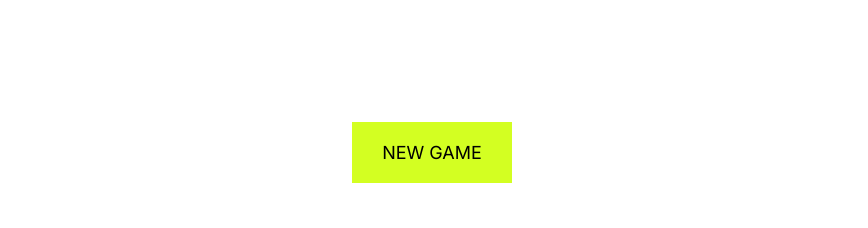
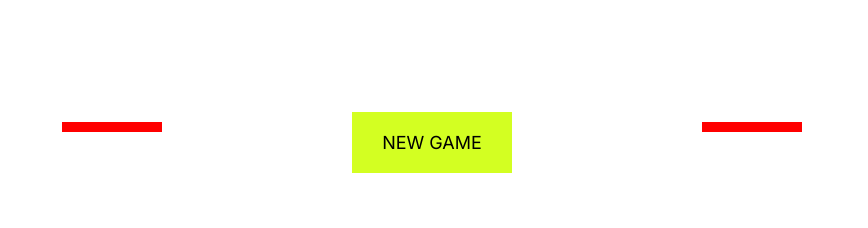
Before and after one commit to The-Big-Hands/PTD_Game, a plain HTML site: page index.html in a window 1280 px wide. Shown: the top 228 px of the page, without its empty margins (208-1076 px from the left). Drawn offline with Linux system fonts and the light colour scheme.

Commit message:
feat: Add style for player-turn class

```diff
--- a/main.css
+++ b/main.css
@@ -1,4 +1,3 @@
-@import url('https://fonts.googleapis.com/css2?family=Inter:wght@100;200;300;400;500;600;700;800;900&display=swap');
 
 *{
   margin: 0;
@@ -17,6 +16,13 @@ body{
 #pig-container{
   width: 100%;
   display: flex;
+}
+
+.player-turn{
+  height: 10px;
+  width: 100px;
+  margin: 10px auto;
+  background-color: red;
 }
 
 .player-name{
@@ -59,7 +65,7 @@ body{
   /* display:none; */
   flex-direction: column;
   position: absolute;
-  gap: 60px;
+  gap: 40px;
   left: 50%;
   transform: translateX(-50%);
   width: 160px;
```
